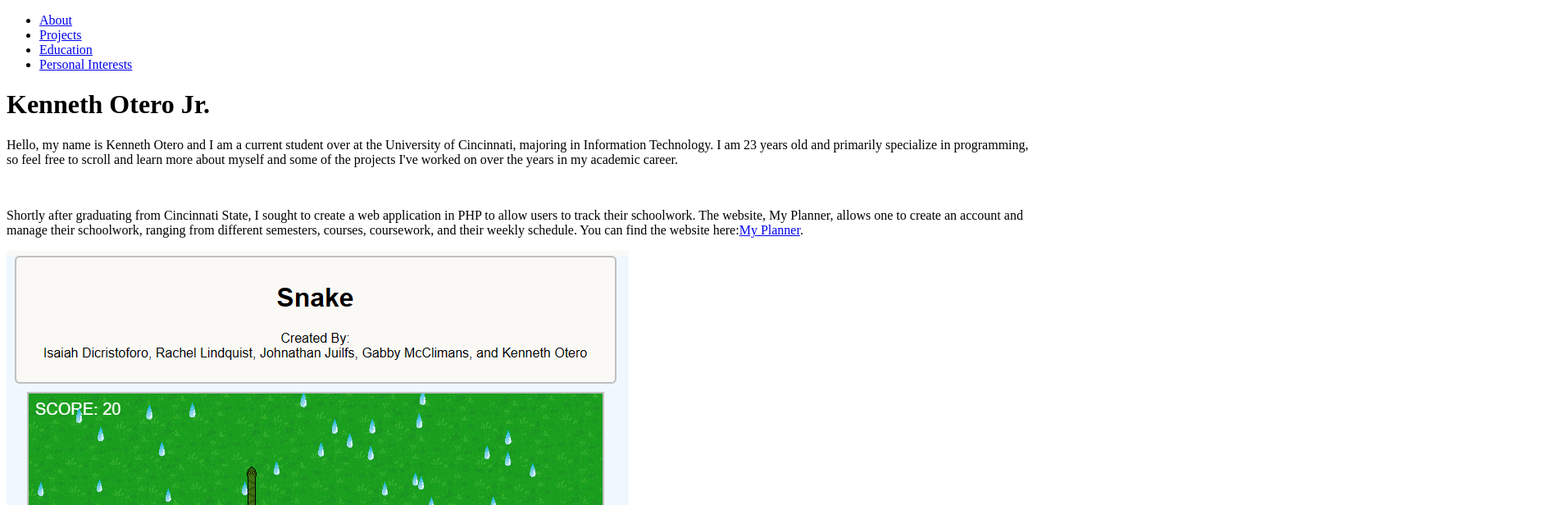
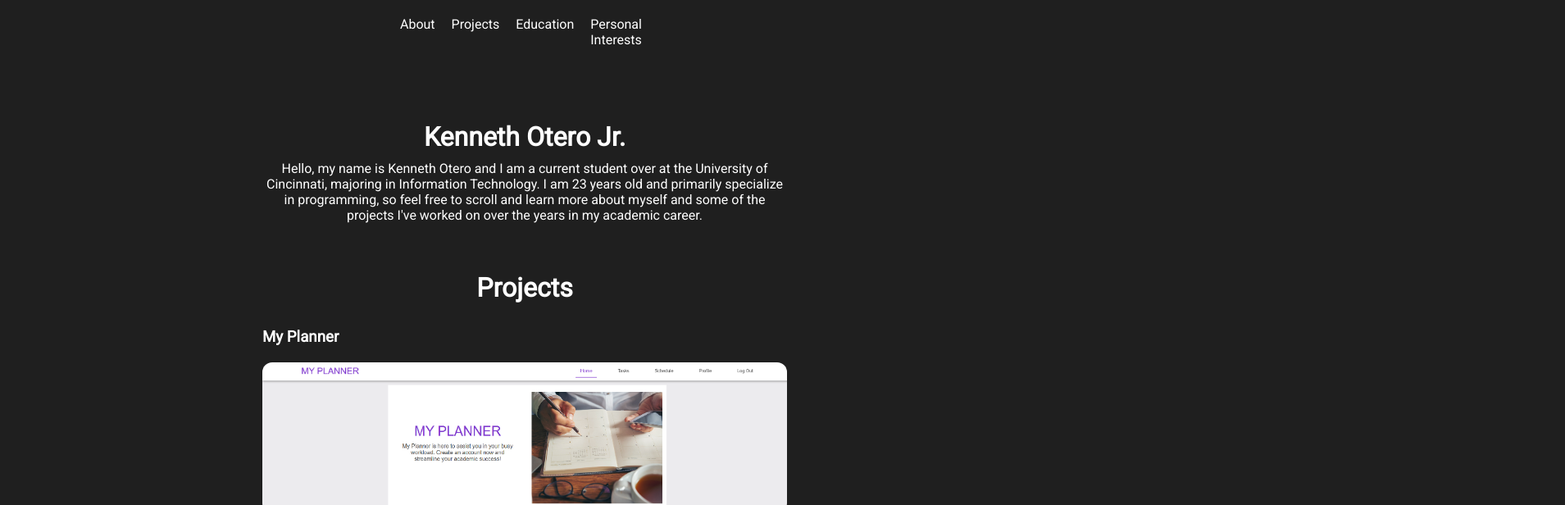
Before and after one commit to KennethOtero/myportfolio, a React (Create React App) app: page / in a window 1280 px wide. Shown: the top 616 px of the page at 82% size, 1909 px wide, since content can reach past the window. Built offline with nearby package versions, Linux system fonts and the light colour scheme.

Commit message:
Finished styling
Finished styling and adjusted HTML content.

```diff
--- a/package.json
+++ b/package.json
@@ -12,7 +12,7 @@
     "@types/react-dom": "^18.0.10",
     "react": "^18.2.0",
     "react-dom": "^18.2.0",
-    "react-scripts": "5.0.1",
+    "react-scripts": "^5.0.1",
     "typescript": "^4.9.4",
     "web-vitals": "^2.1.4"
   },
--- a/src/App.tsx
+++ b/src/App.tsx
@@ -1,4 +1,5 @@
 // Import images and styling
+import MyPlanner from './images/MyPlanner.png';
 import Snake from './images/Snake.png';
 import SQL from './images/SQL.png';
 import RiverRoad from './images/RiverRoad.png';
@@ -26,23 +27,26 @@ function App() {
         </p>
       </div>
       <div className="projects" id="projects">
+        <h1>Projects</h1>
         <div className="planner">
-          <img src="" alt="" />
+          <h3><a href="https://myplannerko.000webhostapp.com/index.php" target="_blank" rel="noreferrer">My Planner</a></h3>
+          <img src={MyPlanner} alt="My Planner Homepage" className="screenshot"/>
           <p>Shortly after graduating from Cincinnati State, I sought to create a web application in PHP to allow users to
             track their schoolwork. The website, My Planner, allows one to create an account and manage their schoolwork, ranging from
-            different semesters, courses, coursework, and their weekly schedule. You can find the website here:
-            <a href="https://myplannerko.000webhostapp.com/index.php" target="_blank" rel="noreferrer">My Planner</a>.
+            different semesters, courses, coursework, and their weekly schedule.
           </p>
         </div>
         <div className="snake">
-          <img src={Snake} alt="Snake Game" />
+        <h3><a href="https://it3049c-fall22-henderson.github.io/final-project-KennethOtero/" target="_blank" rel="noreferrer">Snake</a></h3>
+          <img src={Snake} alt="Snake Game" className="screenshot"/>
           <p>For my Web Game Development final project, I led a team to create a version of the game Snake. It was created
             in JavaScript using the Phaser 3 game engine. I built the initial game world, and worked on using different web APIs
             such as reverse geocoding and weather APIs to display different effects on screen.
           </p>
         </div>
         <div className="sql">
-          <img src={SQL} alt="SQL Script" />
+          <h3><a href="https://github.com/KennethOtero/SQL2Final" target="_blank" rel="noreferrer">MS SQL Server Final</a></h3>
+          <img src={SQL} alt="SQL Script" className="screenshot"/>
           <p>This MS SQL Server database was created for my final project in my second Database and Design class over at Cincinnati State.
             I was tasked with creating a database for a hypothetical drug study. The script contains multiple different stored
             procedures and views to add and log patients, their visits and withdrawals, and randomly associate those patients with a
@@ -50,7 +54,8 @@ function App() {
           </p>
         </div>
         <div className="river">
-          <img src={RiverRoad} alt="River Road Auto Care Homepage" />
+          <h3><a href="http://itd1.cincinnatistate.edu/CPDM-OteroK/" target="_blank" rel="noreferrer">River Road Auto Care</a></h3>
+          <img src={RiverRoad} alt="River Road Auto Care Homepage" className="screenshot"/>
           <p>This website served as a capstone project over at Cincinnati State and was aimed at creating a website for a local
             automotive repair shop in Cincinnati. I worked with a team to create this website, and I worked on our homepage, database,
             reviews, and the front end for the site's various forms. It was built using PHP with a MySQL database to store customer
@@ -58,7 +63,8 @@ function App() {
           </p>
         </div>
         <div className="golf">
-          <img src={WebApp} alt="Golfathon Homepage" />
+          <h3><a href="http://itd1.cincinnatistate.edu/WAPP1-OteroK/contents/week15/Homepage.php" target="_blank" rel="noreferrer">Web App Development Final</a></h3>
+          <img src={WebApp} alt="Golfathon Homepage" className="screenshot"/>
           <p>I built a web based application for my Web App Development class over at Cincinnati State to serve as a homepage for
             a hypothetical golfing event at Cincinnati State. The website was built using PHP and utilizes a MySQL database to store user
             and event related information. The website provides a visitor with statistical information regarding an event, such as donor
@@ -68,6 +74,7 @@ function App() {
         </div>
       </div>
       <div className="education" id="education">
+        <h1>Education</h1>
         <h3>University of Cincinnati</h3>
         <p>I transferred over to the University of Cincinnati to pursue a bachelor's degree in Information Technology, specializing in
           software development. I am currently on track to graduate in the spring of 2025.
@@ -79,7 +86,8 @@ function App() {
         </p>
       </div>
       <div className="personal" id="personal">
-        <img src={CSM} alt="Chainsaw Man - Power" />
+        <h1>Personal Interests</h1>
+        <img src={CSM} alt="Chainsaw Man - Power" className="screenshot"/>
         <p>I like to spend a bit of my free time consuming different media ranging from books, anime, to movies, and games.
           Recently, I've been enjoying a show called Chainsaw Man, written by Tatsuki Fujimoto. I always enjoy delving into the
           different fictitious worlds that writers create, and seeing how they approach different things such as world building,
--- a/src/styles/index.css
+++ b/src/styles/index.css
@@ -0,0 +1,159 @@
+/* Load custom Roboto font */
+@import url('https://fonts.googleapis.com/css2?family=Roboto&display=swap');
+
+/* Universal Styling */
+* {
+    font-family: 'Roboto', sans-serif;
+    margin: 0;
+    padding: 0;
+    box-sizing: border-box;
+    color: white;
+}
+
+body {
+    height: 100%;
+    background-color: rgb(31, 31, 31);
+}
+
+.screenshot {
+    width: 100%;
+    display: block;
+    border-radius: 12px;
+}
+
+/* Navigation bar styling */
+.navbar {
+    width: 30%;
+    margin: 0 auto;
+    padding: 10px;
+    padding-bottom: 70px;
+}
+
+.navbar ul {
+    list-style: none;
+    display: flex;
+    padding: 10px 20px;
+    justify-content: space-between;
+}
+
+.navbar li {
+    padding-left: 10px;
+    padding-right: 10px;
+}
+
+.navbar li a {
+    text-decoration: none;
+    color: white;
+}
+
+.navbar a:hover {
+    text-decoration: underline;
+}
+
+/* About Me Styling */
+.about {
+    width: 50%;
+    margin: 0 auto;
+    text-align: center;
+    padding-bottom: 50px;
+}
+
+.about h1 {
+    padding: 10px 20px;
+    color: white;
+}
+
+/* Projects styling */
+.projects {
+    width: 50%;
+    margin: 0 auto;
+    padding-bottom: 50px;
+}
+
+.projects h1 {
+    text-align: center;
+    padding: 10px 20px;
+}
+
+.projects h3 {
+    padding-top: 20px;
+    padding-bottom: 20px;
+}
+
+.projects a {
+    text-decoration: none;
+}
+
+.projects a:hover {
+    color: #7d35ce;
+}
+
+.projects p {
+    padding-top: 20px;
+    text-align: center;
+}
+
+/* Education styling */
+.education {
+    width: 50%;
+    margin: 0 auto;
+    padding-bottom: 50px;
+}
+
+.education h1 {
+    text-align: center;
+    padding: 10px 20px;
+}
+
+.education h3 {
+    padding-top: 20px;
+    padding-bottom: 20px;
+}
+
+.education p {
+    text-align: center;
+}
+
+/* Personal Interests styling */
+.personal {
+    width: 50%;
+    margin: 0 auto;
+    padding-bottom: 50px;
+}
+
+.personal h1 {
+    text-align: center;
+    padding: 10px 20px;
+}
+
+.personal p {
+    text-align: center;
+    padding-top: 20px;
+}
+
+/* Mobile styling */
+@media (max-width: 1130px) {
+    .navbar {
+        width: 100%;
+    }
+
+    .about {
+        width: 90%;
+    }
+
+    .about h1 {
+        padding-top: 20px;
+    }
+
+    .projects {
+        width: 90%;
+    }
+
+    .education {
+        width: 90%;
+    }
+
+    .personal {
+        width: 90%;
+    }
+}
--- a/tsconfig.json
+++ b/tsconfig.json
@@ -18,7 +18,7 @@
     "resolveJsonModule": true,
     "isolatedModules": true,
     "noEmit": true,
-    "jsx": "react-jsx"
+    "jsx": "preserve"
   },
   "include": [
     "src"
```
Also changed, not shown: src/images/MyPlanner.png (added), 1 other file (tests, documents, lock files or other folders).
